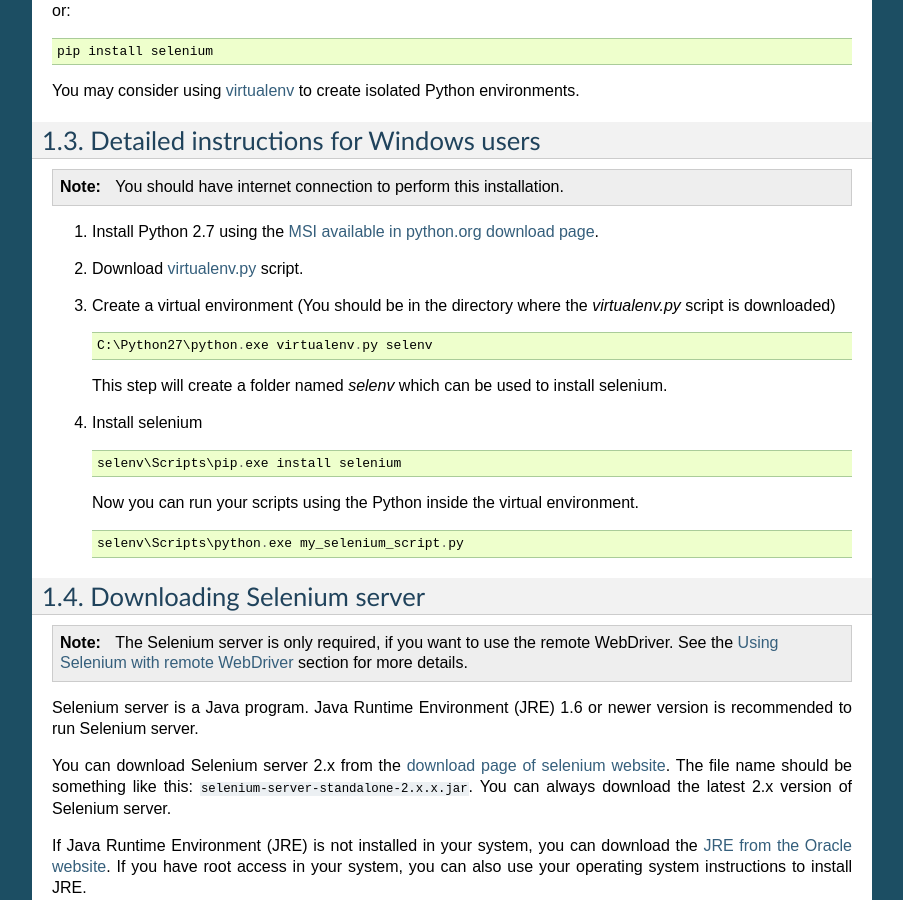
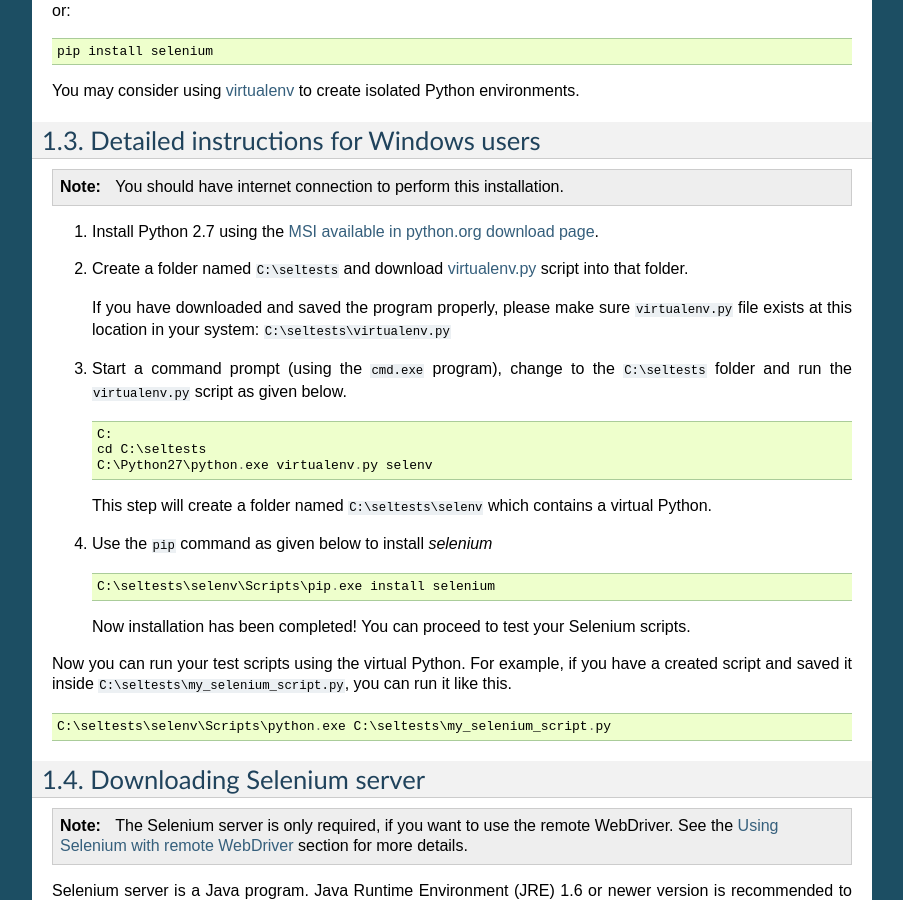
Before and after one commit to baijum/selenium-python, a Sphinx documentation site: the page built from source/installation.rst, in a window 1280 px wide and 900 px high, scrolled down 479 px. Shown: the whole window, without its empty margins (198-1101 px from the left). Built offline with Sphinx 7.4.7, drawn with Linux system fonts in a browser that asks for light colours.

Commit message:
over reaction ?

```diff
--- a/source/installation.rst
+++ b/source/installation.rst
@@ -46,28 +46,35 @@
 
 1. Install Python 2.7 using the `MSI available in python.org download page <http://www.python.org/download>`_.
 
-2. Download `virtualenv.py <https://raw.github.com/pypa/virtualenv/master/virtualenv.py>`_ script.
+2. Create a folder named ``C:\seltests`` and download `virtualenv.py <https://raw.github.com/pypa/virtualenv/master/virtualenv.py>`_ script into that folder.
 
-3. Create a virtual environment (You should be in the directory where the `virtualenv.py` script is downloaded)
+   If you have downloaded and saved the program properly, please make sure ``virtualenv.py`` file exists at this location in your system:  ``C:\seltests\virtualenv.py``
+
+3. Start a command prompt (using the ``cmd.exe`` program), change to the ``C:\seltests`` folder and run the ``virtualenv.py`` script as given below.
 
    ::
 
+     C:
+     cd C:\seltests
      C:\Python27\python.exe virtualenv.py selenv
 
 
-   This step will create a folder named `selenv` which can be used to install selenium.
+   This step will create a folder named ``C:\seltests\selenv`` which contains a virtual Python.
 
-4. Install selenium
+4. Use the ``pip`` command as given below to install `selenium`
 
    ::
 
-     selenv\Scripts\pip.exe install selenium
+     C:\seltests\selenv\Scripts\pip.exe install selenium
 
-   Now you can run your scripts using the Python inside the virtual environment.
+   Now installation has been completed!  You can proceed to test your Selenium scripts.
 
-   ::
+Now you can run your test scripts using the virtual Python.  For example, if you have a created
+script and saved it inside ``C:\seltests\my_selenium_script.py``, you can run it like this.
 
-     selenv\Scripts\python.exe my_selenium_script.py
+::
+
+  C:\seltests\selenv\Scripts\python.exe C:\seltests\my_selenium_script.py
 
 
 Downloading Selenium server
```
